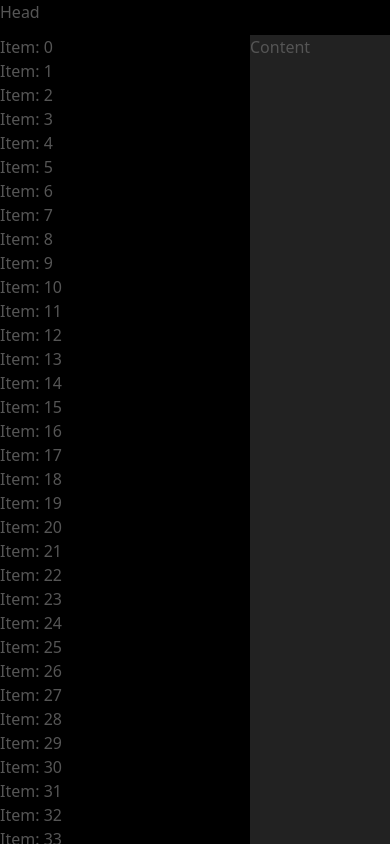
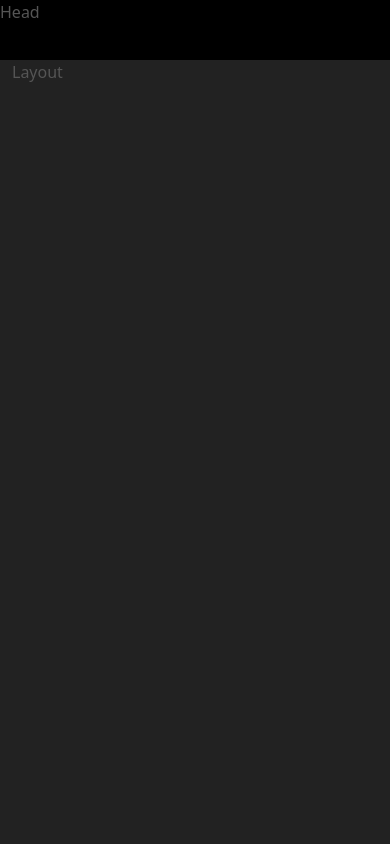
Before and after one commit to mineot/website, a React (Vite) app: page / in a window 390 px wide. Built offline with nearby package versions, Linux system fonts and the light colour scheme.

Commit message:
alpha/react - layout adjust

```diff
--- a/src/App.tsx
+++ b/src/App.tsx
@@ -1,10 +1,10 @@
-import { Layout } from "@components/layout";
+import { Layout } from "@/views/components/layout";
 // import { Router } from "@/core/router";
 
 export default function App() {
   return (
     <Layout>
-      layout
+      <span>Layout</span>
       {/* <Router /> */}
     </Layout>
   );
--- a/src/assets/configuration.scss
+++ b/src/assets/configuration.scss
@@ -2,7 +2,7 @@
 @import "../node_modules/bootstrap/scss/functions";
 @import "../node_modules/bootstrap/scss/variables";
 
-$backgroud: #222;
+$background: #222;
 $color: #555;
 
 $primary: $black;
--- a/src/assets/layout.scss
+++ b/src/assets/layout.scss
@@ -1,52 +1,76 @@
 $width: 100vw;
 $height: 100vh;
 
-$head-height: 35px;
+$head-height: 60px;
 $sidebar-width: 250px;
 
 body {
+  overflow: hidden;
   color: $color !important;
-  background-color: $backgroud !important;
+  background-color: $background !important;
 }
 
 .layout {
+  overflow: hidden;
   height: $height;
-  overflow: hidden;
-  display: flex;
-  flex-direction: column;
 
-  .head {
-    flex: 0;
+  .large {
+    @extend .d-none;
+    @extend .d-lg-block;
+    height: $height;
 
-    .head-container {
-      height: $head-height;
-      color: $color !important;
-      background-color: $primary !important;
-    }
-  }
-
-  .body {
-    flex: 1;
-
-    .body-container {
-      height: calc($height - $head-height);
+    .large-container {
       display: flex;
       flex-direction: row;
+      height: $height;
 
       .sidebar {
         flex: 0;
 
         .sidebar-container {
+          height: $height;
           width: $sidebar-width;
-          height: calc($height - $head-height);
-          color: $color !important;
+          overflow-y: auto;
           background-color: $primary !important;
+        }
+      }
+
+      .body {
+        flex: 1;
+
+        .body-container {
+          height: $height;
           overflow-y: auto;
         }
       }
+    }
+  }
 
-      .content {
+  .medium {
+    @extend .d-lg-none;
+    height: $height;
+
+    .medium-container {
+      display: flex;
+      flex-direction: column;
+      height: $height;
+
+      .head {
+        flex: 0;
+
+        .head-container {
+          height: $head-height;
+          background-color: $primary !important;
+        }
+      }
+
+      .body {
         flex: 1;
+
+        .body-container {
+          height: calc($height - $head-height);
+          overflow-y: auto;
+        }
       }
     }
   }
--- a/src/main.scss
+++ b/src/main.scss
@@ -4,7 +4,7 @@
 // @import "./assets/scrollbar.scss";
 
 .bg-color {
-  background-color: $backgroud;
+  background-color: $background;
 }
 
 .text-color {
--- a/src/views/components/layout.tsx
+++ /dev/null
@@ -1,33 +0,0 @@
-import { PropsWithChildren } from "react";
-
-type LayoutProps = {};
-
-export function Layout(props: PropsWithChildren<LayoutProps>) {
-  const items = [];
-
-  for (let index = 0; index < 1000; index++) {
-    items.push(<div key={index}>Item: {index}</div>);
-  }
-
-  return (
-    <div className="layout">
-      <div className="head">
-        <div className="head-container">Head</div>
-      </div>
-      <div className="body">
-        <div className="body-container">
-          <div className="sidebar">
-            <div className="sidebar-container">
-              {/* Sidebar */}
-              {items}
-            </div>
-          </div>
-          <div className="content">
-            Content
-            {/* <div>{props.children}</div> */}
-          </div>
-        </div>
-      </div>
-    </div>
-  );
-}
--- /dev/null
+++ b/src/views/components/layout/index.tsx
@@ -0,0 +1,42 @@
+import { PropsWithChildren } from "react";
+
+type LayoutProps = {};
+
+export function Layout(props: PropsWithChildren<LayoutProps>) {
+  const large = (
+    <div className="large">
+      <div className="large-container">
+        <div className="sidebar">
+          <div className="sidebar-container">Sidebar</div>
+        </div>
+        <div className="body">
+          <div className="body-container">
+            <div className="container-fluid">{props.children}</div>
+          </div>
+        </div>
+      </div>
+    </div>
+  );
+
+  const medium = (
+    <div className="medium">
+      <div className="medium-container">
+        <div className="head">
+          <div className="head-container">Head</div>
+        </div>
+        <div className="body">
+          <div className="body-container">
+            <div className="container">{props.children}</div>
+          </div>
+        </div>
+      </div>
+    </div>
+  );
+
+  return (
+    <div className="layout">
+      {large}
+      {medium}
+    </div>
+  );
+}
```
